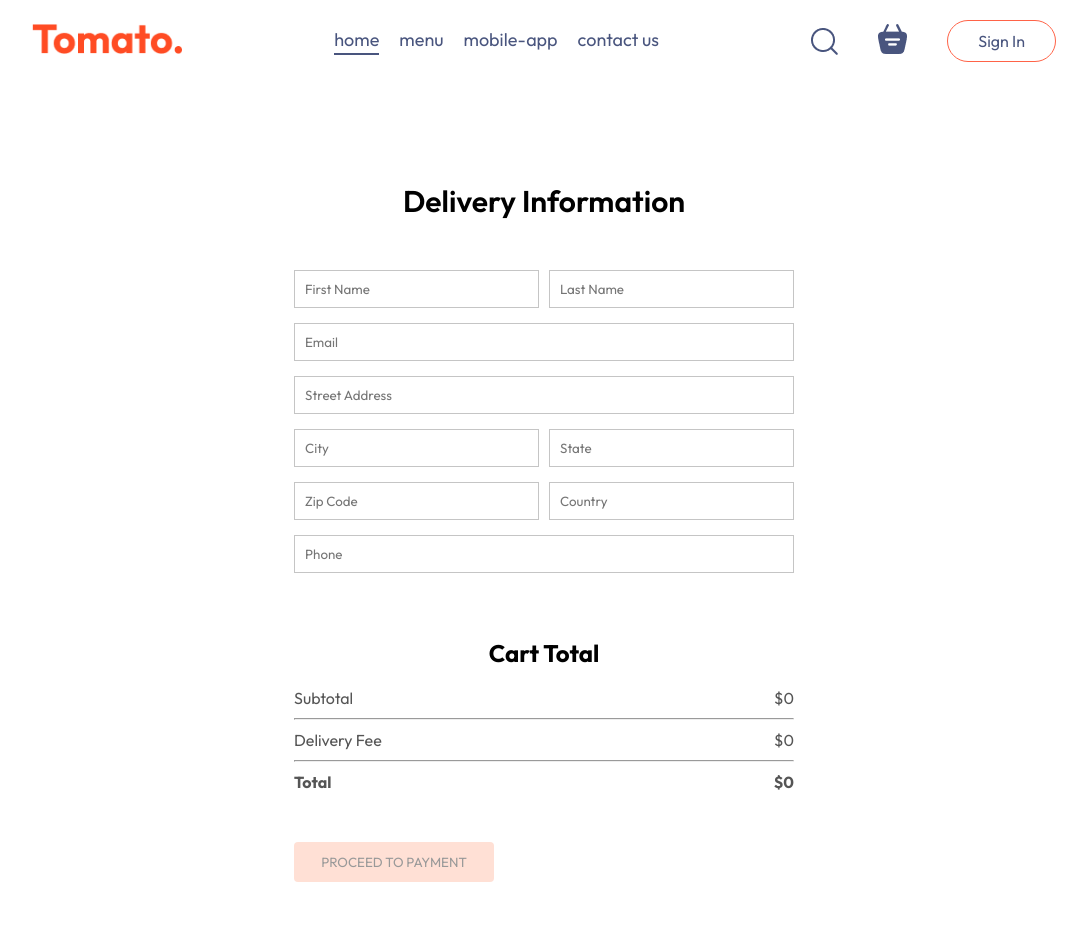
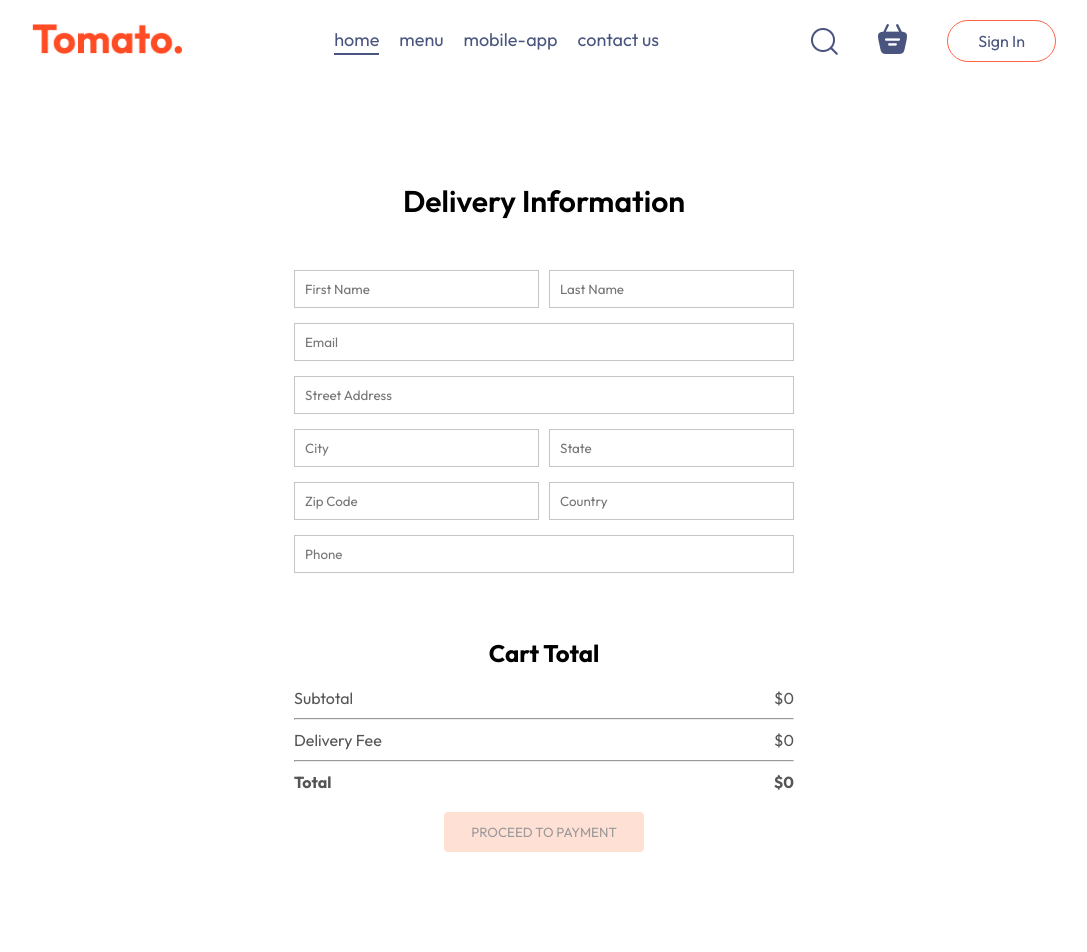
Before and after one commit to neosyk-net/Tomato-Clone, a React (Vite) app in the folder tomato-clone/: page /order in a window 1280 px wide. Shown: the top 952 px of the page, without its empty margins (96-1183 px from the left). Built offline with nearby package versions, Linux system fonts and the light colour scheme; a web font is replaced by a local one.

Commit message:
center button within place order page [res]

```diff
--- a/tomato-clone/src/pages/PlaceOrder/PlaceOrder.css
+++ b/tomato-clone/src/pages/PlaceOrder/PlaceOrder.css
@@ -60,4 +60,7 @@
     .cart-total h2 {
         text-align: center;
     }
+    .place-order-right .cart-total button {
+        margin: 0 auto;
+    }
 }
```
